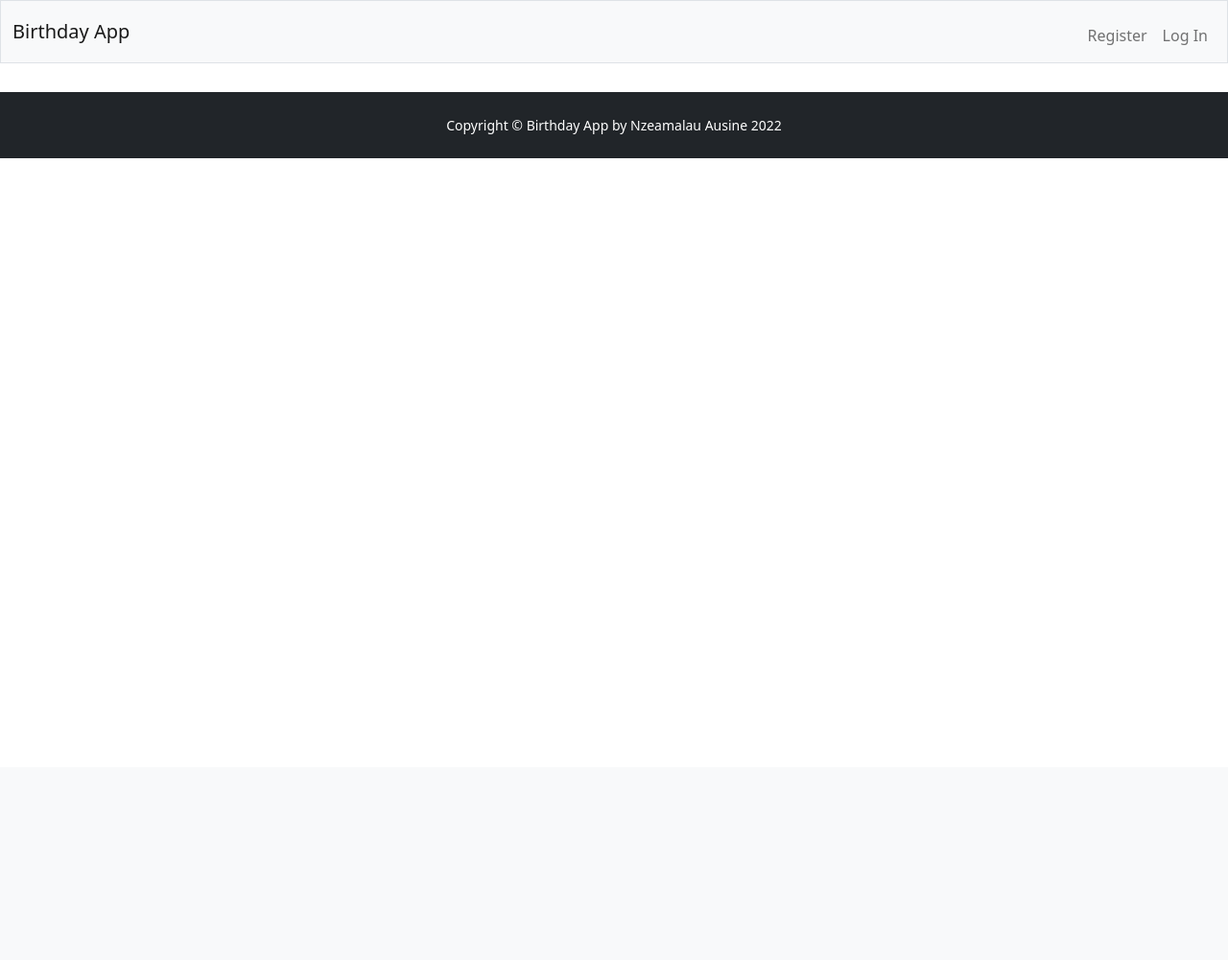
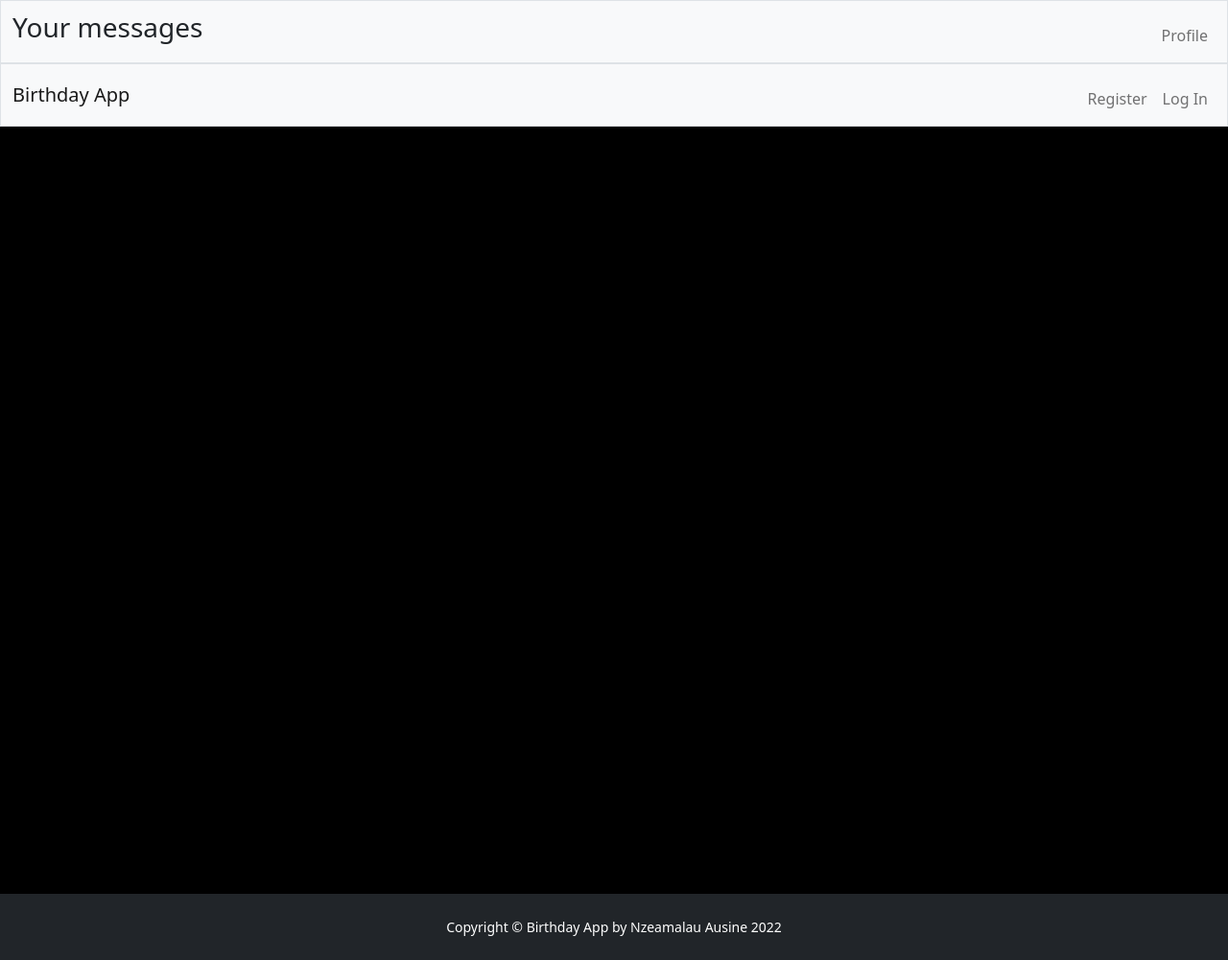
Before and after one commit to kelue/birthday-app, a Flask app: page /messages in a window 1280 px wide. Shown: the whole page at 96% size. Before the commit the page ends 165 px from the top, so only its background shows below. Run offline with Flask 2, Linux system fonts and the light colour scheme; data that the repository does not hold is empty; some libraries are stand-ins or nearby versions; some web fonts are replaced.

Commit message:
add header to messages

```diff
--- a/templates/messages.html
+++ b/templates/messages.html
@@ -1,14 +1,24 @@
 {% extends "layout.html" %}
 
-{% block head %}
-
-<!-- <link rel="stylesheet" href="../static/css/thankyou.css"> -->
-
+{% block nav %}
+  <nav class="bg-light border navbar navbar-expand-md navbar-light sticky-top">
+    <div class="container-fluid d-flex justify-content-center">
+        <h3 class="">Your messages</h3>
+        <button aria-controls="navbar" aria-expanded="false" aria-label="Toggle navigation" class="navbar-toggler" data-bs-target="#navbar" data-bs-toggle="collapse" type="button">
+          <span class="navbar-toggler-icon"></span>
+      </button>
+      <div class="collapse navbar-collapse" id="navbar">
+            <ul class="navbar-nav ms-auto mt-2">
+                <li class="nav-item"><a class="nav-link" href="/dashboard">Profile</a></li>
+            </ul>
+      </div>
+    </div>
+  </nav>
 {% endblock %}
 
 {% block main %}
-    <div style="margin: 30px; background-color: black;">
-        <div class="container">
+    <div style="background-color: black;">
+        <div class="container py-3 vh-100">
             {% for message in messages %}
             <div class="card mb-3">
                 <h5 class="card-header">Sender: {{ message.sender }}</h5>
```
